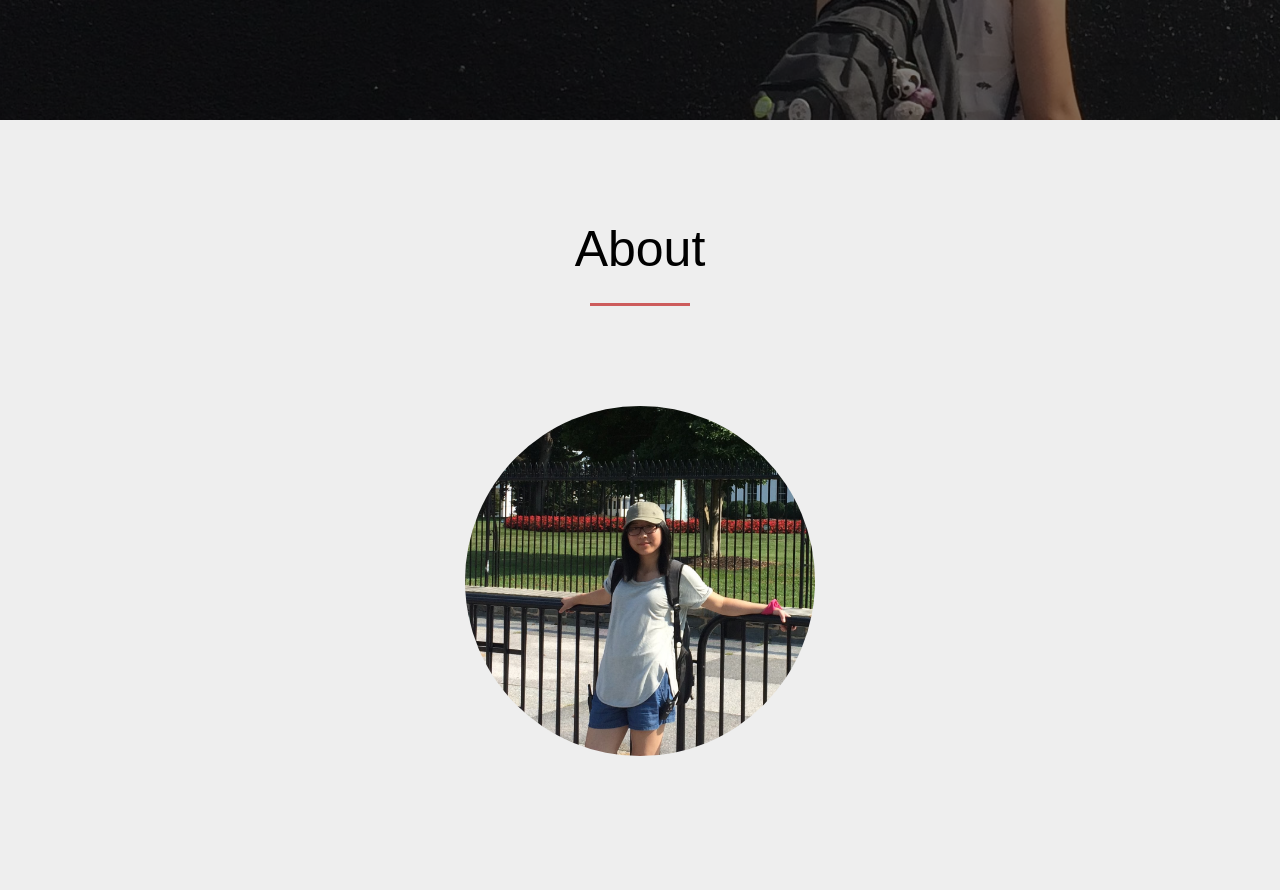
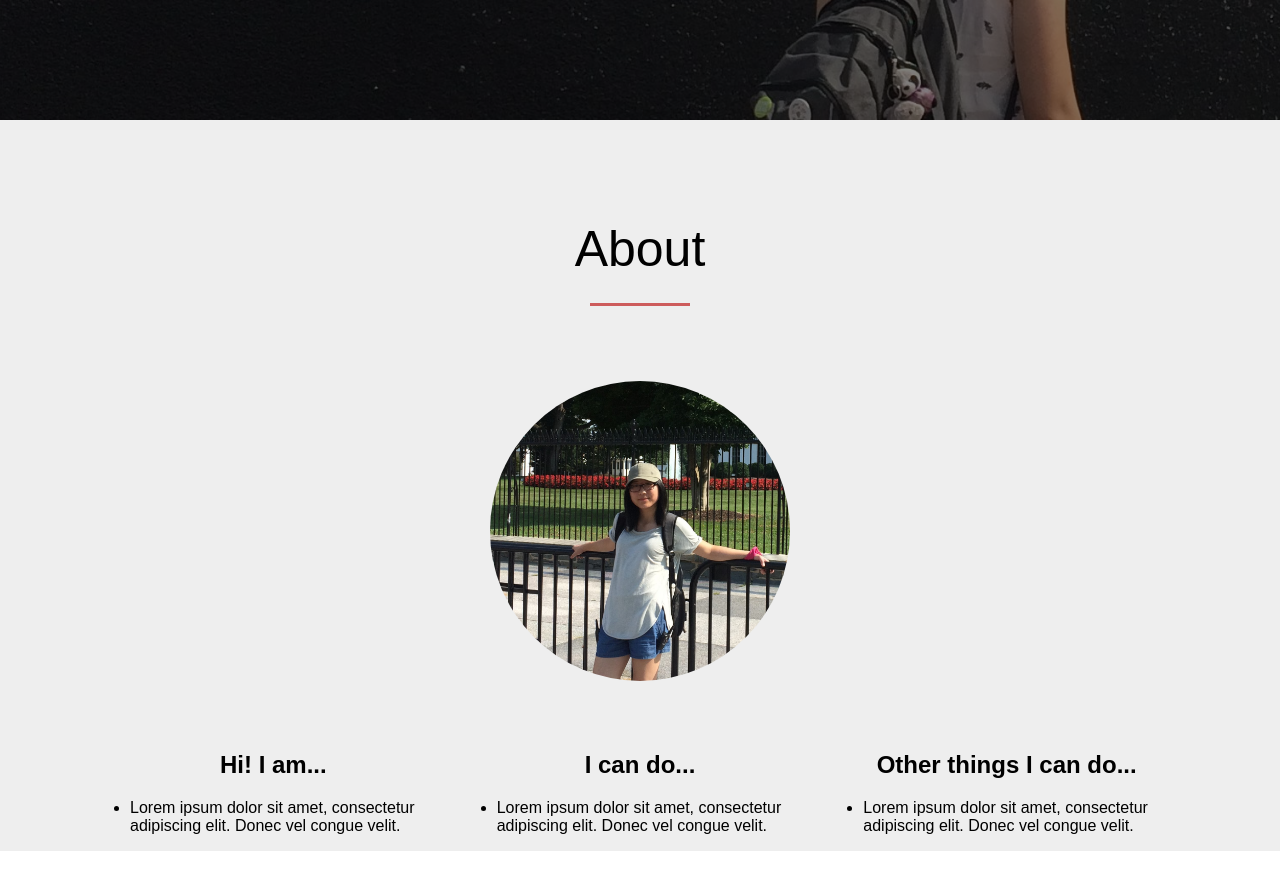
Before and after one commit to MochiTarts/mochiTarts.github.io-angular, an Angular app in the folder jenny-resume-site/: page / in a window 1280 px wide. Shown: the part 680-1570 px from the top of the page. After the commit the page ends 1531 px from the top, so only its background shows below. Built offline with nearby package versions, Linux system fonts and the light colour scheme.

Commit message:
Made about section

```diff
--- a/jenny-resume-site/package.json
+++ b/jenny-resume-site/package.json
@@ -20,6 +20,7 @@
     "@angular/platform-browser-dynamic": "~9.1.11",
     "@angular/router": "~9.1.11",
     "aos": "^2.3.4",
+    "bootstrap": "^4.6.0",
     "rxjs": "~6.5.4",
     "tslib": "^1.10.0",
     "zone.js": "~0.10.2"
--- a/jenny-resume-site/src/app/components/navbar/navbar/navbar.component.scss
+++ b/jenny-resume-site/src/app/components/navbar/navbar/navbar.component.scss
@@ -1,6 +1,7 @@
 @import "src/styles";
 
 .nav {
+    z-index: 9999;
     position: fixed;
     top: 0;
     text-align: center;
--- a/jenny-resume-site/src/app/pages/home/home.component.html
+++ b/jenny-resume-site/src/app/pages/home/home.component.html
@@ -12,16 +12,34 @@
 
 <section class="anchor" id="aboutLink"></section>
 <div class="about-container">
-    <div class="section-title">
+    <div class="section-title" data-aos="fade-right">
         <h1>{{ about }}</h1>
         <div class="underline"></div>
     </div>
     <div class="portrait">
         <div class="portrait-container">
-            <img src="../../../assets/portraitme.jpg" alt="Portrait of Jenny Yu" class="portrait-image" />
         </div>
     </div>
-    <div class="about">
-
+    <div class="about-me-container">
+        <div class="row no-gutters">
+            <div class="col-md-4">
+                <h2>Hi! I am...</h2>
+                <ul>
+                    <li>Lorem ipsum dolor sit amet, consectetur adipiscing elit. Donec vel congue velit.</li>
+                </ul>
+            </div>
+            <div class="col-md-4">
+                <h2>I can do...</h2>
+                <ul>
+                    <li>Lorem ipsum dolor sit amet, consectetur adipiscing elit. Donec vel congue velit.</li>
+                </ul>
+            </div>
+            <div class="col-md-4">
+                <h2>Other things I can do...</h2>
+                <ul>
+                    <li>Lorem ipsum dolor sit amet, consectetur adipiscing elit. Donec vel congue velit.</li>
+                </ul>
+            </div>
+        </div>
     </div>
 </div>
--- a/jenny-resume-site/src/app/pages/home/home.component.scss
+++ b/jenny-resume-site/src/app/pages/home/home.component.scss
@@ -35,8 +35,8 @@ body, html {
     margin: auto;
     white-space: nowrap;
     animation:
-        typing 2.5s steps(40, end),
-        blink-caret .6s step-end 3 forwards;
+        typing 3.2s steps(40, end),
+        blink-caret .6s step-end 4 forwards;
 }
 
 .jumbotron h2 {
@@ -62,12 +62,12 @@ body, html {
 
 /* ABOUT */
 .about-container {
-    height: 1000px;
+    height: fit-content;
     background-color: #eee;
 }
 
 .section-title {
-    padding: 100px 0;
+    padding: 100px 0px 75px 0px;
 }
 
 .section-title h1 {
@@ -89,15 +89,25 @@ body, html {
 }
 
 .portrait-container {
-    position: absolute;
-    left: 50%;
-    transform: translate(-50%);
+    width: 300px;
+    height: 300px;
+    border-radius: 50%;
+    background-image: url('../../../assets/portraitme.jpg');
+    background-size: cover;
+    background-position: 50%;
+    margin: auto;
 }
 
-.portrait-image {
-    width: 350px;
-    height: 350px;
-    object-fit: cover;
-    border-radius: 50%;
+.about-me-container {
+    margin-top: 50px;
+}
+
+.row {
+    width: 1100px;
+    margin: auto;
+}
+
+.about-me-container h2 {
+    text-align: center;
 }
 /* ABOUT */
--- a/jenny-resume-site/src/index.html
+++ b/jenny-resume-site/src/index.html
@@ -7,6 +7,8 @@
   <meta name="viewport" content="width=device-width, initial-scale=1">
   <link rel="icon" type="image/x-icon" href="favicon.ico">
 
+  <link href="https://unpkg.com/aos@2.3.1/dist/aos.css" rel="stylesheet">
+  <script src="https://unpkg.com/aos@2.3.1/dist/aos.js"></script>
 	<link rel="stylesheet" href="https://cdnjs.cloudflare.com/ajax/libs/font-awesome/4.7.0/css/font-awesome.min.css">
 </head>
 <body>
--- a/jenny-resume-site/src/styles.scss
+++ b/jenny-resume-site/src/styles.scss
@@ -1,4 +1,6 @@
 /* You can add global styles to this file, and also import other style files */
+@import 'bootstrap/dist/css/bootstrap-grid.min.css';
+
 html, body {
 	background: #fff;
 	background-repeat: no-repeat;
```
Also changed, not shown: 1 other file (tests, documents, lock files or other folders).
